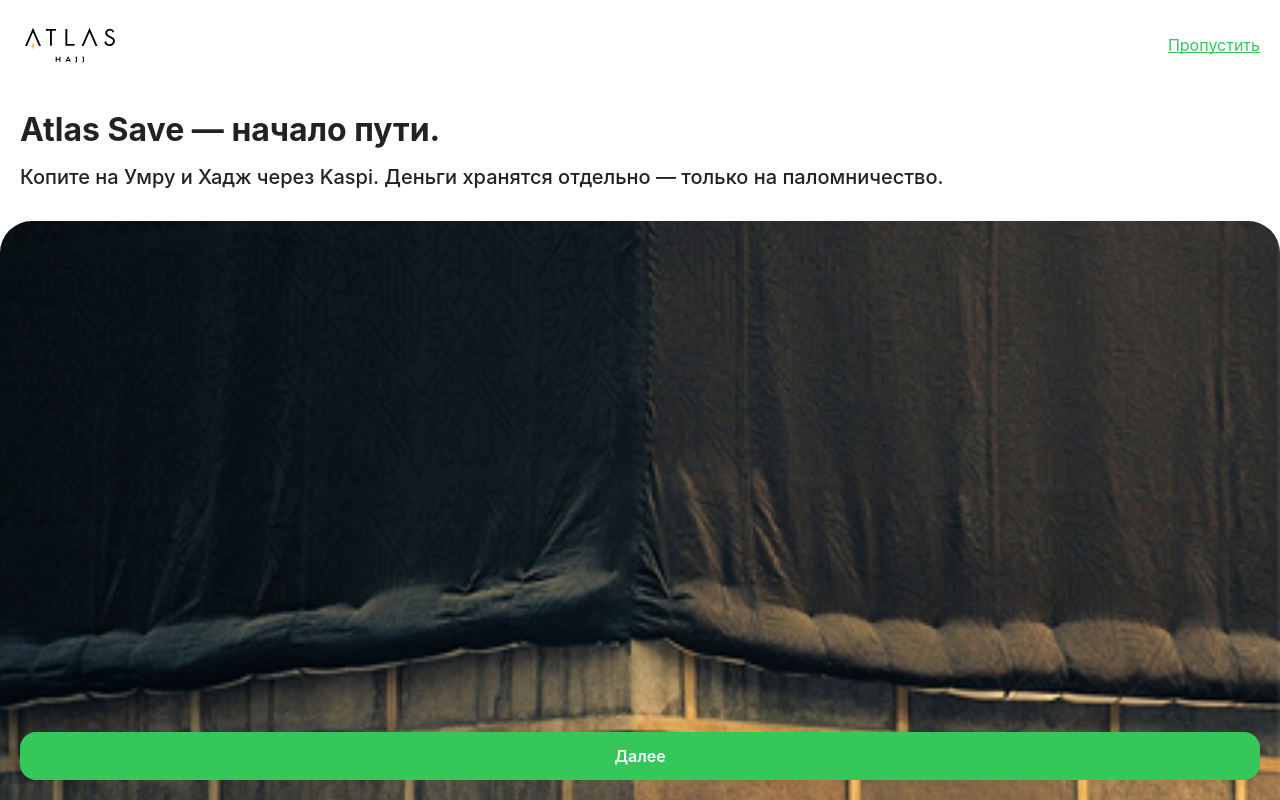
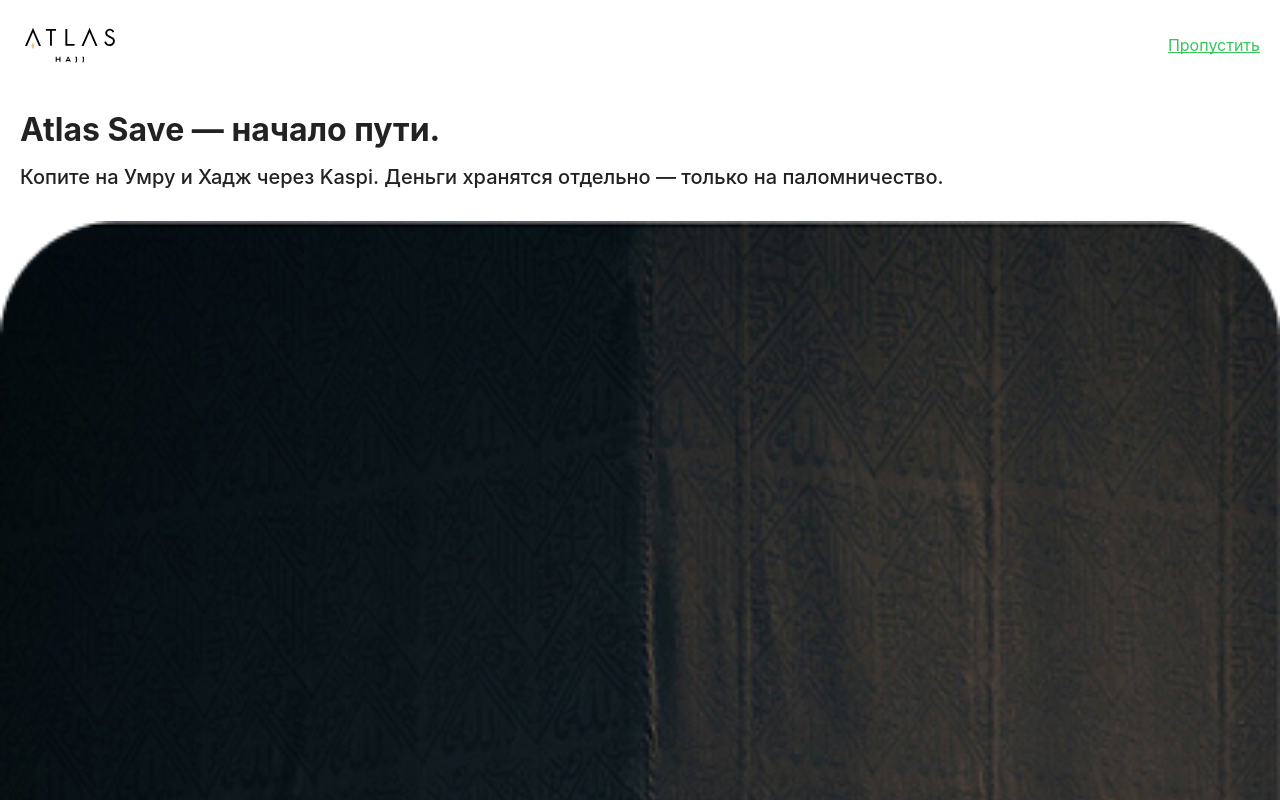
Before and after one commit to PerfZero/sms, a React (Create React App) app: page / in a window 1280 px wide. Shown: the top 800 px of the page. Built offline with nearby package versions, Linux system fonts and the light colour scheme.

Commit message:
Add frontend filessdsas

```diff
--- a/src/components/onboarding/onboarding.css
+++ b/src/components/onboarding/onboarding.css
@@ -3,7 +3,6 @@
   flex-direction: column;
   background-color: #FFFFFF;
   position: relative;
-  height: 100vh;
 
 
 }
@@ -32,7 +31,7 @@
 
   display: flex;
   flex-direction: column;
-height: 100vh;
+
   padding: 20px 0 0;
 }
 
@@ -60,7 +59,7 @@
 .onboarding__image {
   max-width: 100%;
   height: 100%;
-  object-fit: cover;
+  object-fit: contain;
   border-radius: 32px 32px 0 0;
   width: 100%;
   margin:  32px 0 0;
```
